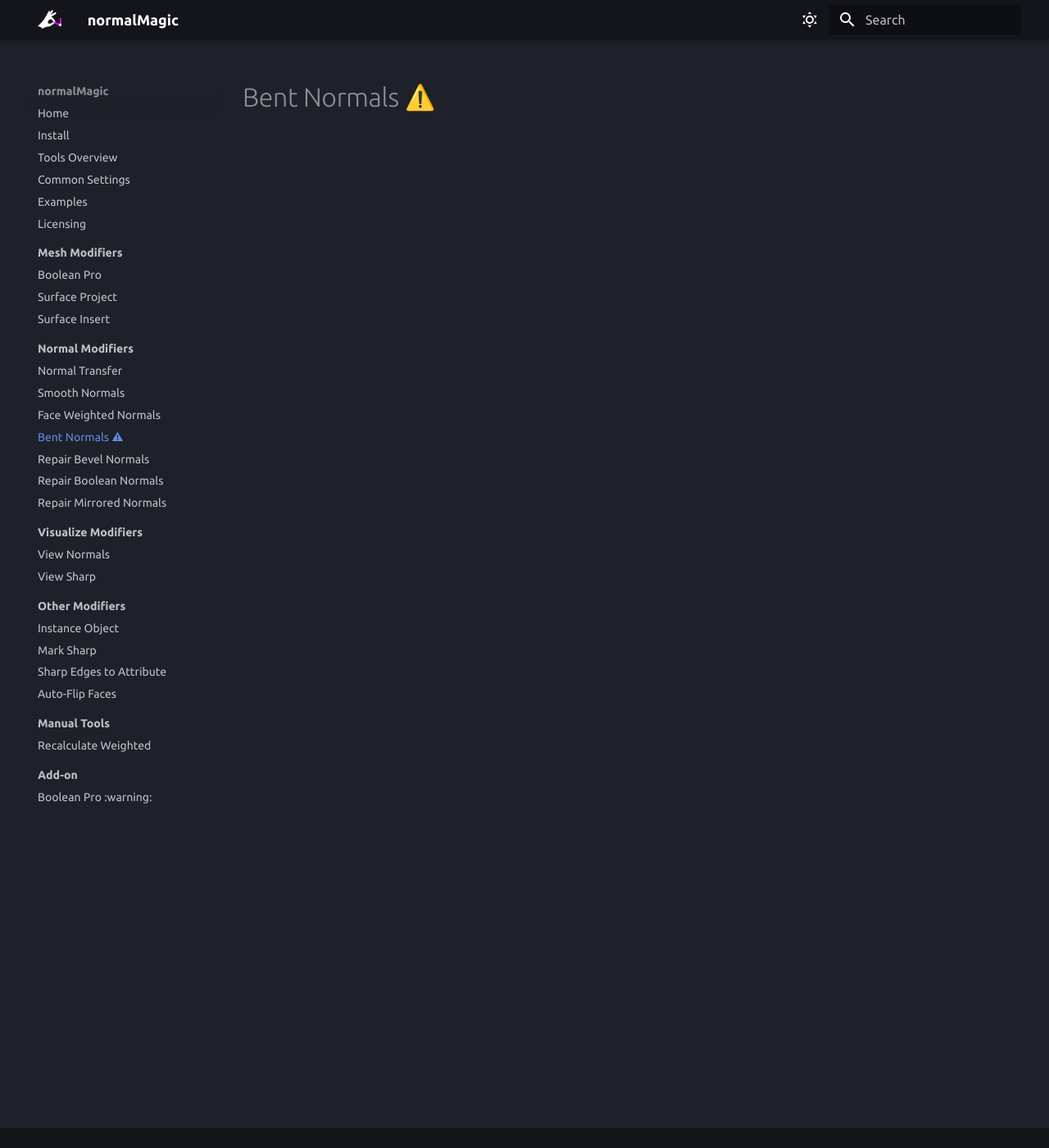
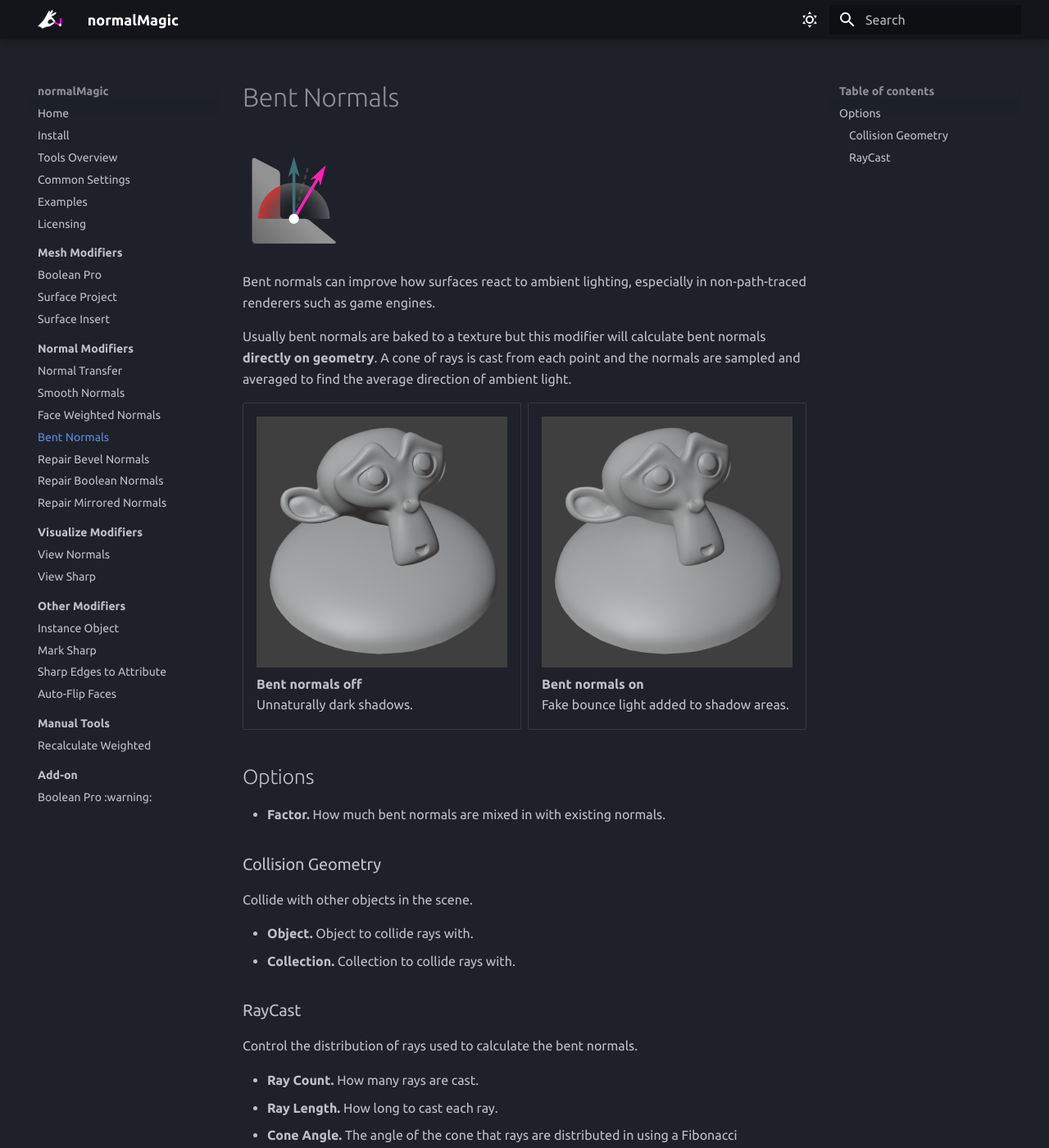
Before and after one commit to SpaghetMeNot/normalmagic, an MkDocs documentation site: the page built from docs/normal_tools/bent_normals.md, in a window 1280 px wide and 1400 px high. Shown: the whole window at 82% size. Built offline with MkDocs 1.6.1 and Material for MkDocs 9.7.7, drawn with Linux system fonts in a browser that asks for light colours; emoji names are drawn with the system emoji font; some web fonts are replaced; the version menu is left out; some of the changed text lies outside the part shown.

Commit message:
Bent Normals page

```diff
--- a/docs/normal_tools/bent_normals.md
+++ b/docs/normal_tools/bent_normals.md
@@ -1 +1,36 @@
-# Bent Normals :warning:
+# Bent Normals
+
+![Bent Normals Icon](../assets/icons/bent_normals_1.png){width=128}
+
+Bent normals can improve how surfaces react to ambient lighting, especially in non-path-traced renderers such as game engines.
+
+Usually bent normals are baked to a texture but this modifier will calculate bent normals **directly on geometry**. A cone of rays is cast from each point and the normals are sampled and averaged to find the average direction of ambient light.
+
+<div class="grid cards" markdown>
+
+- ![bent off](../assets/bent/bent_off.png)
+**Bent normals off**
+Unnaturally dark shadows.
+
+- ![bent on](../assets/bent/bent_on.png)
+**Bent normals on**
+Fake bounce light added to shadow areas.
+
+</div>
+
+## Options
+
+- **Factor.** How much bent normals are mixed in with existing normals.
+
+### Collision Geometry
+Collide with other objects in the scene.
+
+- **Object.** Object to collide rays with.
+- **Collection.** Collection to collide rays with.
+
+### RayCast
+Control the distribution of rays used to calculate the bent normals.
+
+- **Ray Count.** How many rays are cast.
+- **Ray Length.** How long to cast each ray.
+- **Cone Angle.** The angle of the cone that rays are distributed in using a Fibonacci distribution.
```
Also changed, not shown: docs/assets/bent/bent_off.png (added), docs/assets/bent/bent_on.png (added).
